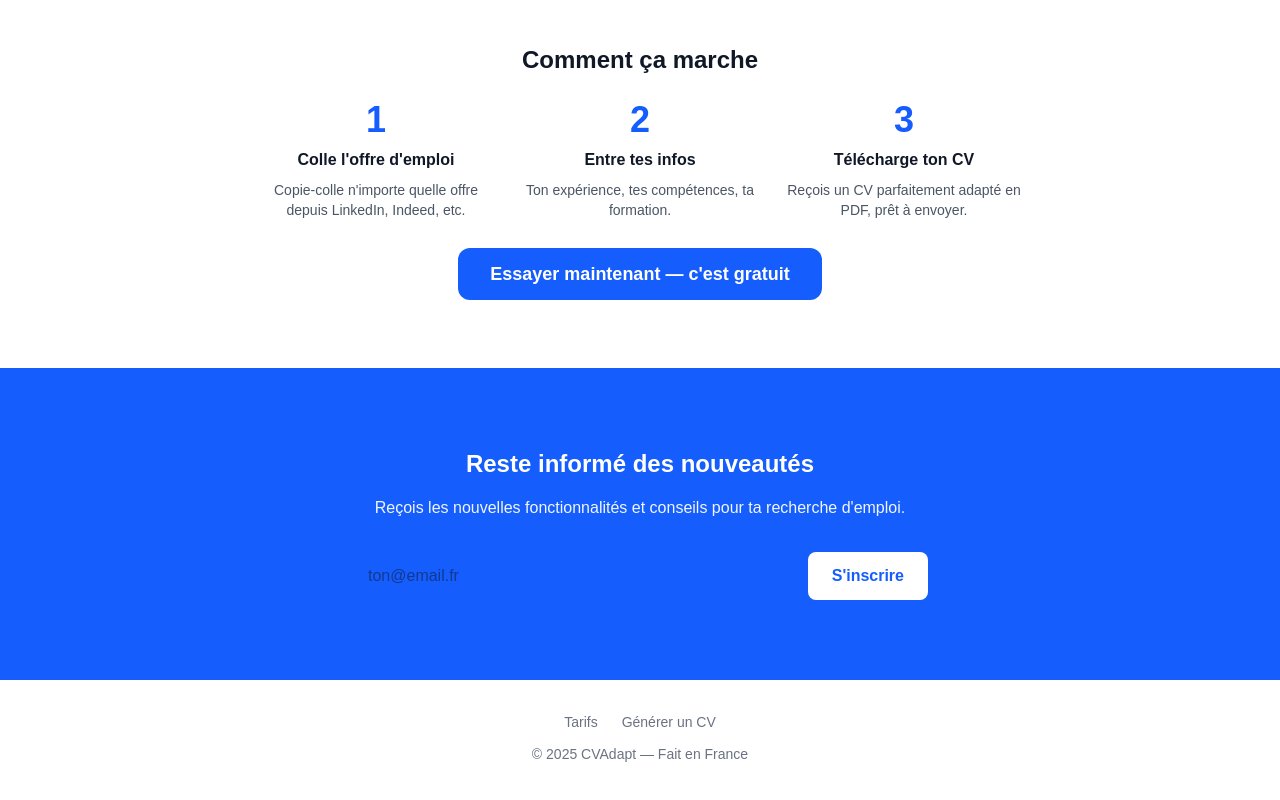
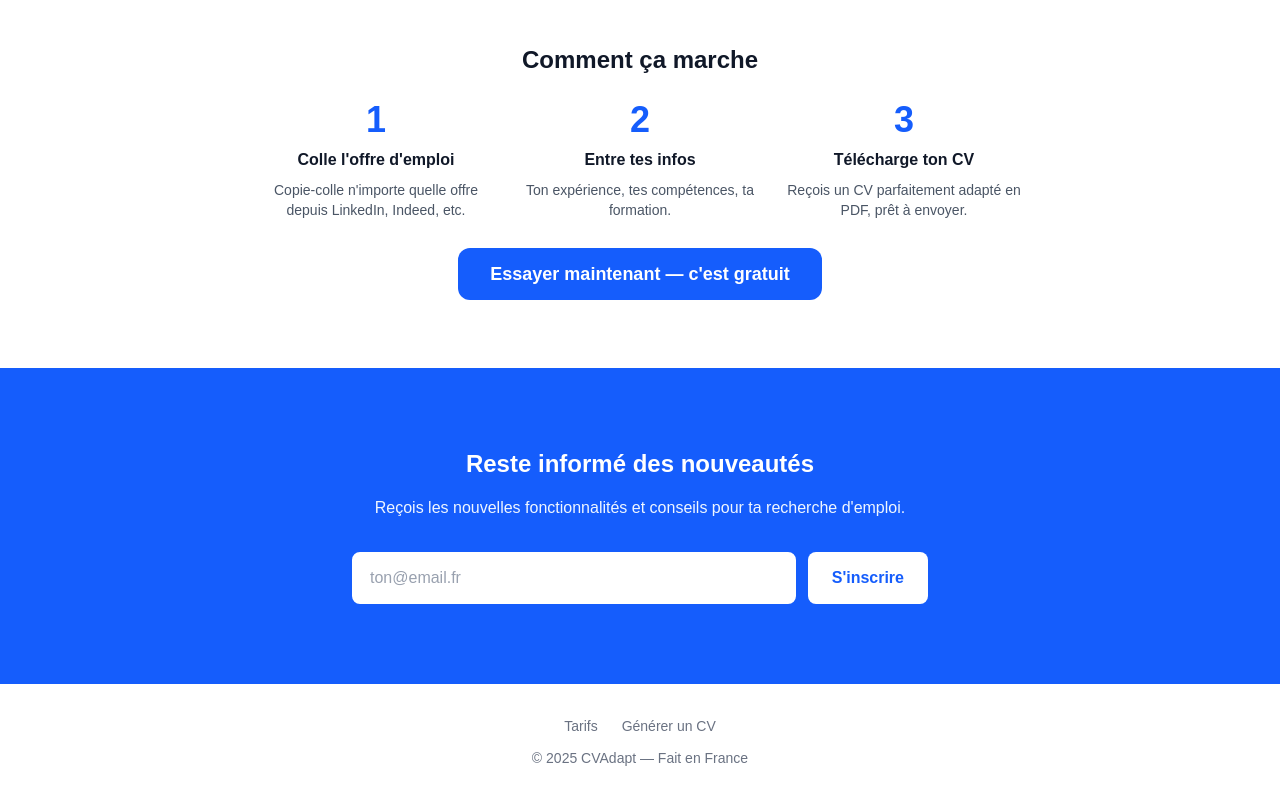
Before and after one commit to damiankurowska-max/cvadapt, a Next.js app: page / in a window 1280 px wide. Shown: the part 1075-1875 px from the top of the page. Built offline with nearby package versions, Linux system fonts and the light colour scheme.

Commit message:
Fix champ email invisible sur fond bleu
Co-Authored-By: Claude Sonnet 4.6 <noreply@anthropic.com>

```diff
--- a/app/page.js
+++ b/app/page.js
@@ -148,12 +148,12 @@ export default function Home() {
                 value={email}
                 onChange={(e) => setEmail(e.target.value)}
                 required
-                className="flex-1 px-4 py-3 rounded-lg text-gray-900 outline-none"
+                className="flex-1 px-4 py-3 rounded-lg text-gray-900 bg-white border-2 border-white placeholder-gray-400 outline-none focus:border-blue-200"
               />
               <button
                 type="submit"
                 disabled={status === "loading"}
-                className="bg-white text-blue-600 font-semibold px-6 py-3 rounded-lg hover:bg-blue-50 disabled:opacity-50"
+                className="bg-white text-blue-600 font-semibold px-6 py-3 rounded-lg hover:bg-blue-50 disabled:opacity-50 whitespace-nowrap"
               >
                 {status === "loading" ? "..." : "S'inscrire"}
               </button>
```
